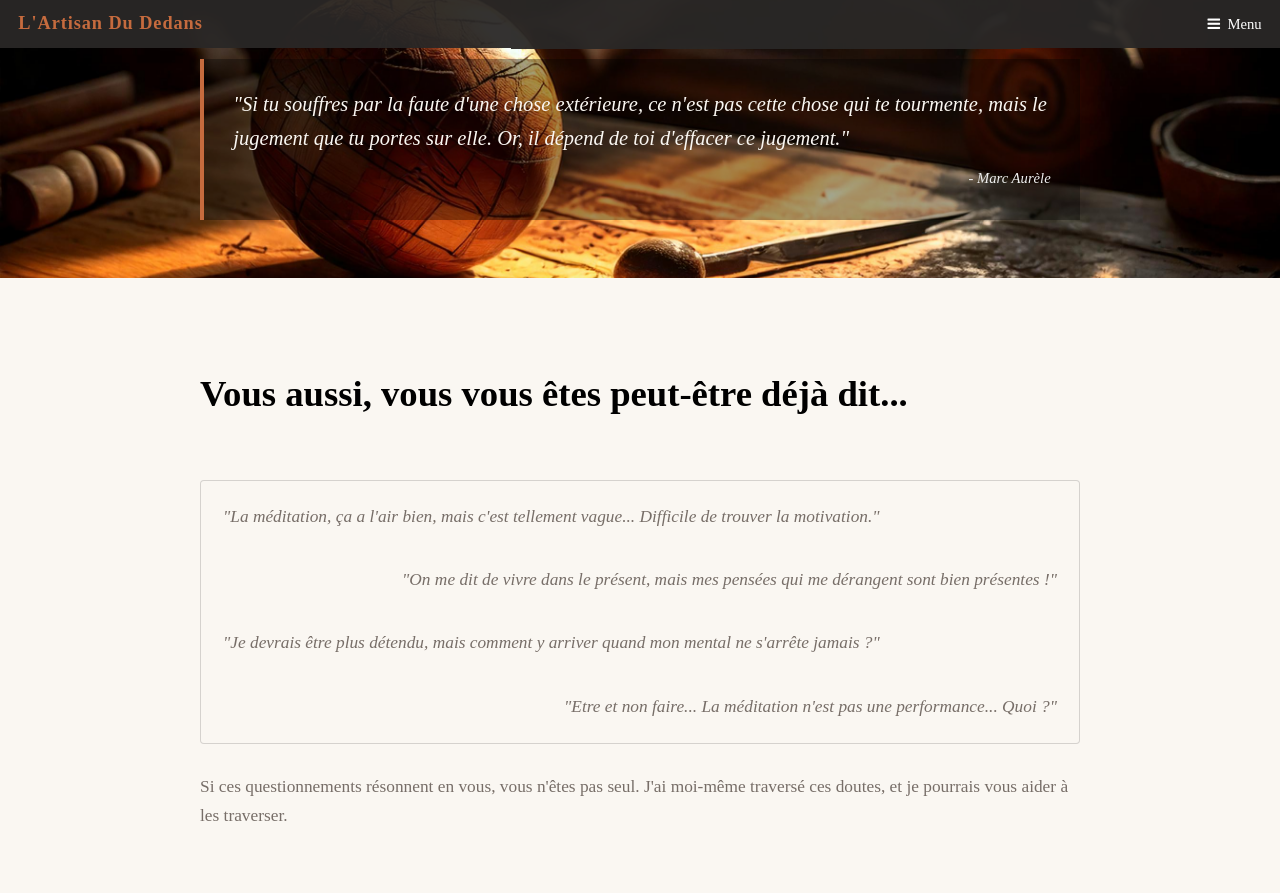
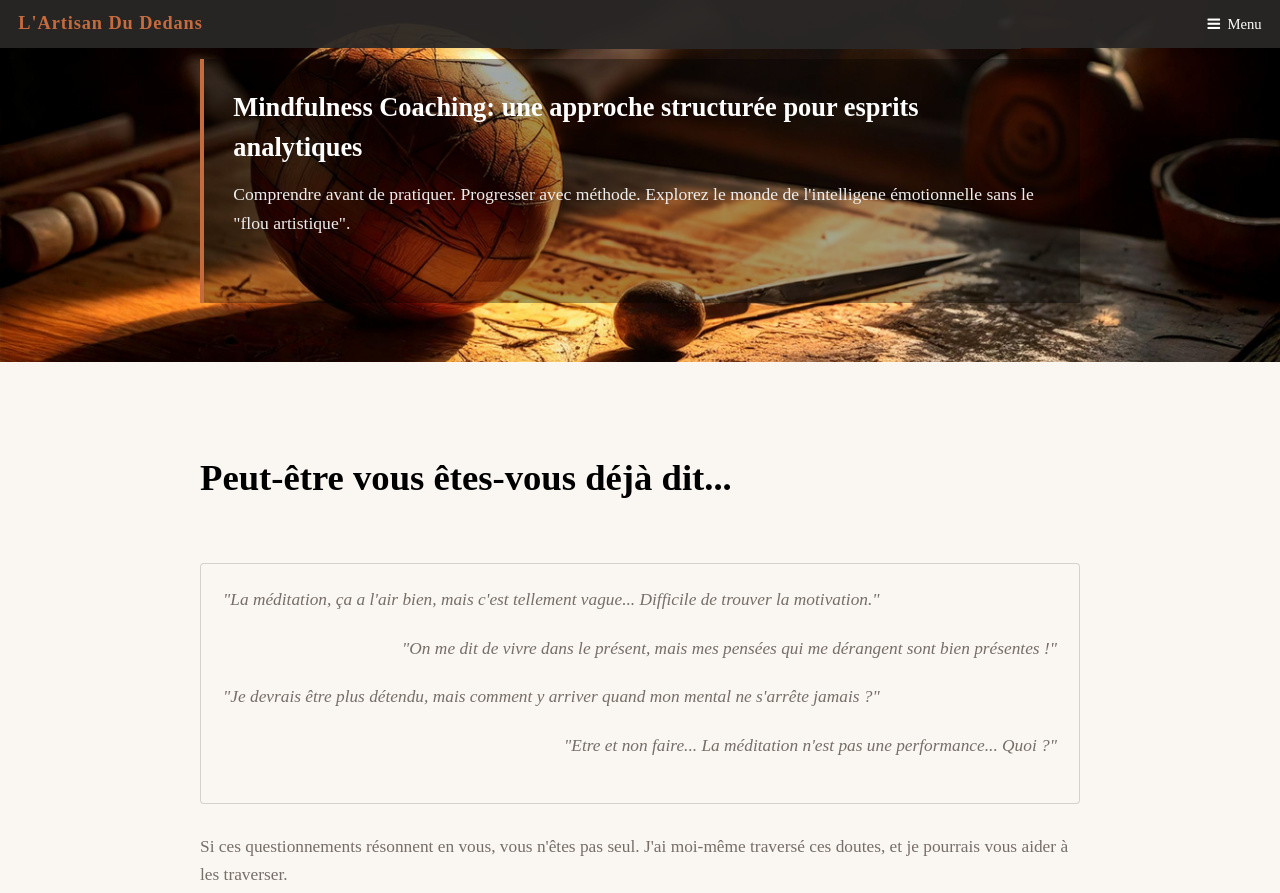
Before and after one commit to info-edu/artisandudedans.github.io, a plain HTML site: page individuel.html in a window 1280 px wide. Shown: the top 893 px of the page. Drawn offline with Linux system fonts and the light colour scheme; a web font is replaced by a local one.

Commit message:
offre et niche
offre: mindfulness coaching
niche: esprits analytiques

```diff
--- a/individuel.html
+++ b/individuel.html
@@ -27,25 +27,25 @@
     <div id="main">
         <!-- Citation Section -->
         <section class="wrapper style2" style="background-image: url('images/banner.jpg'); background-size: cover; background-position: center; padding: 4em 0;">
-            <div class="inner">
-                <blockquote style="background: rgba(0, 0, 0, 0.35); margin: 0; padding: 2em; border-left: 4px solid #C66B3E;">
-                    <p style="font-size: 1.4em; margin-bottom: 0.5em;">"Si tu souffres par la faute d'une chose extérieure, ce n'est pas cette chose qui te tourmente, mais le jugement que tu portes sur elle. Or, il dépend de toi d'effacer ce jugement."</p>
-                    <footer style="text-align: right; color: #EEE;">- Marc Aurèle</footer>
-                </blockquote>
-            </div>
-        </section>
+    <div class="inner">
+        <div style="background: rgba(0, 0, 0, 0.35); margin: 0; padding: 2em; border-left: 4px solid #C66B3E;">
+            <h2 style="color: #FFF; font-size: 1.8em; margin-bottom: 0.5em;">Mindfulness Coaching: une approche structurée pour esprits analytiques</h2>
+            <p style="font-size: 1.2em; color: #EEE;">Comprendre avant de pratiquer. Progresser avec méthode. Explorez le monde de l'intelligene émotionnelle sans le "flou artistique".</p>
+        </div>
+    </div>
+</section>
 
         <!-- Questions Section -->
         <section class="wrapper style1">
             <div class="inner">
                 <header>
-                    <h2>Vous aussi, vous vous êtes peut-être déjà dit...</h2>
+                    <h2>Peut-être vous êtes-vous déjà dit...</h2>
                 </header>
                 <div class="box" style="background-color: #FAF7F2;">
-                    <p><em>"La méditation, ça a l'air bien, mais c'est tellement vague... Difficile de trouver la motivation."</em></p>
-                    <p align="right"><em>"On me dit de vivre dans le présent, mais mes pensées qui me dérangent sont bien présentes !"</em></p>
-                    <p><em>"Je devrais être plus détendu, mais comment y arriver quand mon mental ne s'arrête jamais ?"</em></p>
-                    <p align="right"><em>"Etre et non faire... La méditation n'est pas une performance... Quoi ?"</em></p>
+                    <p style="margin-bottom: 20px;"><em>"La méditation, ça a l'air bien, mais c'est tellement vague... Difficile de trouver la motivation."</em></p>
+                    <p style="margin-bottom: 20px; text-align: right;"><em>"On me dit de vivre dans le présent, mais mes pensées qui me dérangent sont bien présentes !"</em></p>
+                    <p style="margin-bottom: 20px"><em>"Je devrais être plus détendu, mais comment y arriver quand mon mental ne s'arrête jamais ?"</em></p>
+                    <p style="margin-bottom: 20px; text-align: right;"><em>"Etre et non faire... La méditation n'est pas une performance... Quoi ?"</em></p>
                 </div>
                 <p>Si ces questionnements résonnent en vous, vous n'êtes pas seul. J'ai moi-même traversé ces doutes, et je pourrais vous aider à les traverser.</p>
             </div>
```
Also changed, not shown: index.html (+12 -10 lines).
